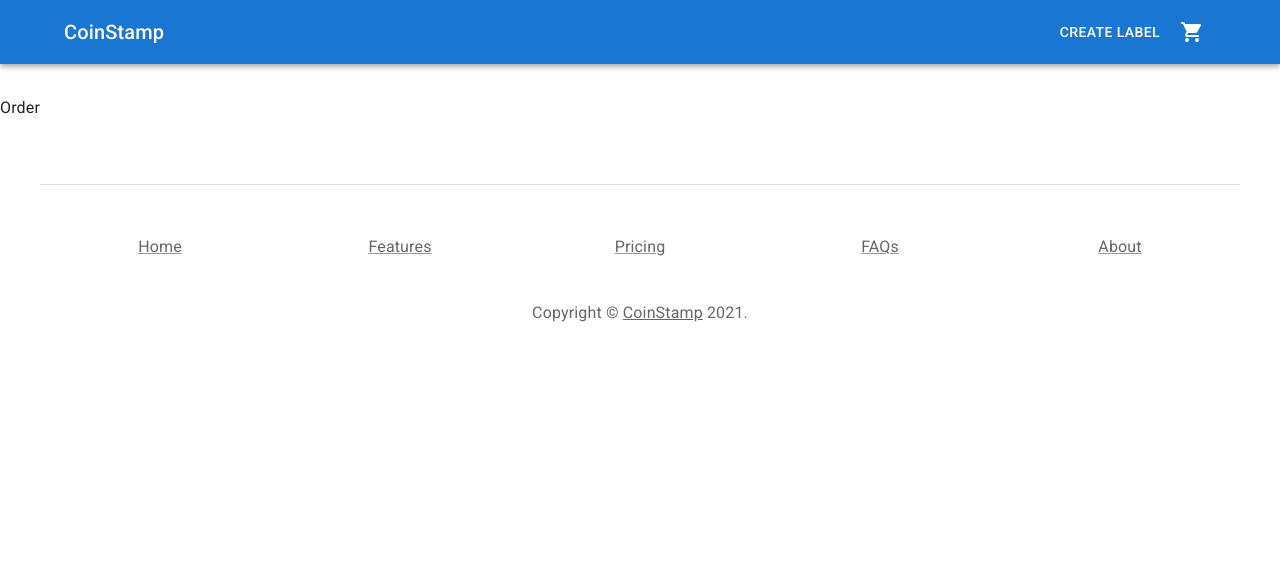
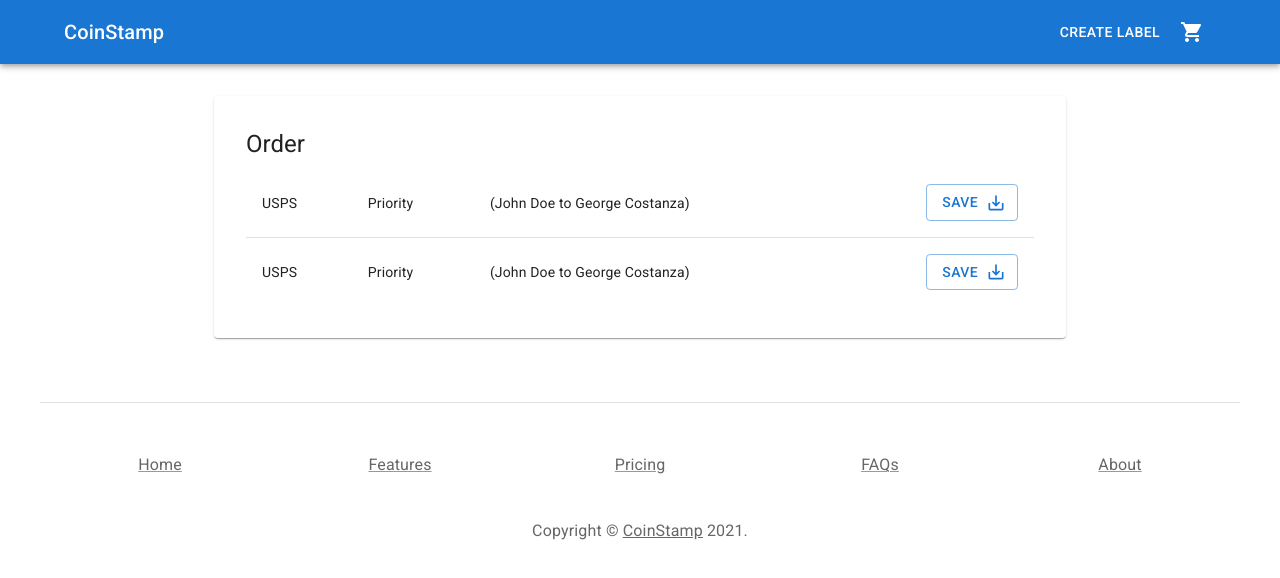
Before and after one commit to xilaluna/coinstamp, a React (Create React App) app in the folder client/: page /order in a window 1280 px wide. Shown: the top 578 px of the page. Built offline with nearby package versions, Linux system fonts and the light colour scheme.

Commit message:
[add] order page complete

```diff
--- a/client/src/components/CartTable/Item.jsx
+++ b/client/src/components/CartTable/Item.jsx
@@ -17,7 +17,7 @@ const Item = (props) => {
       <TableCell align="right">{carrier}</TableCell>
       <TableCell align="right">{service}</TableCell>
       <TableCell align="right">
-        (From {fromName} | To {toName})
+        ({fromName} to {toName})
       </TableCell>
       <TableCell align="right">${rate}</TableCell>
       <TableCell align="right">
--- /dev/null
+++ b/client/src/components/OrderTable/Item.jsx
@@ -0,0 +1,28 @@
+import React from "react"
+
+import TableRow from "@mui/material/TableRow"
+import TableCell from "@mui/material/TableCell"
+import Button from "@mui/material/Button"
+import SaveAltIcon from "@mui/icons-material/SaveAlt"
+
+const Item = (props) => {
+  const { carrier, service, fromName, toName } = props
+  return (
+    <TableRow sx={{ "&:last-child td, &:last-child th": { border: 0 } }}>
+      <TableCell component="th" scope="row">
+        {carrier}
+      </TableCell>
+      <TableCell>{service}</TableCell>
+      <TableCell>
+        ({fromName} to {toName})
+      </TableCell>
+      <TableCell align="right">
+        <Button variant="outlined" endIcon={<SaveAltIcon />}>
+          Save
+        </Button>
+      </TableCell>
+    </TableRow>
+  )
+}
+
+export default Item
--- /dev/null
+++ b/client/src/components/OrderTable/OrderTable.jsx
@@ -0,0 +1,32 @@
+import React from "react"
+
+import Typography from "@mui/material/Typography"
+import TableContainer from "@mui/material/TableContainer"
+import Table from "@mui/material/Table"
+import TableBody from "@mui/material/TableBody"
+
+import Item from "./Item"
+import data from "../../assets/data/testorder.json"
+
+const OrderTable = () => {
+  const items = data.map((obj) => {
+    const { carrier, service, fromName, toName } = obj
+    return (
+      <Item carrier={carrier} service={service} fromName={fromName} toName={toName} />
+    )
+  })
+  return (
+    <React.Fragment>
+      <Typography variant="h5" gutterBottom>
+        Order
+      </Typography>
+      <TableContainer>
+        <Table>
+          <TableBody>{items}</TableBody>
+        </Table>
+      </TableContainer>
+    </React.Fragment>
+  )
+}
+
+export default OrderTable
--- a/client/src/components/Summary/Summary.jsx
+++ b/client/src/components/Summary/Summary.jsx
@@ -1,6 +1,9 @@
 import React from "react"
 
 import Typography from "@mui/material/Typography"
+import Button from "@mui/material/Button"
+import Stack from "@mui/material/Stack"
+import Divider from "@mui/material/Divider"
 
 const Summary = () => {
   return (
@@ -8,6 +11,22 @@ const Summary = () => {
       <Typography variant="h5" gutterBottom>
         Summary
       </Typography>
+      <Stack spacing={2}>
+        <Stack direction="row" sx={{ justifyContent: "space-between" }}>
+          <Typography>Subtotal</Typography>
+          <Typography>$9.00</Typography>
+        </Stack>
+        <Stack direction="row" sx={{ justifyContent: "space-between" }}>
+          <Typography>Service Fee</Typography>
+          <Typography>$2.00</Typography>
+        </Stack>
+        <Divider />
+        <Stack direction="row" sx={{ justifyContent: "space-between" }}>
+          <Typography>Order Total</Typography>
+          <Typography>$11.00</Typography>
+        </Stack>
+        <Button variant="contained">Checkout</Button>
+      </Stack>
     </React.Fragment>
   )
 }
--- a/client/src/pages/Order/Order.jsx
+++ b/client/src/pages/Order/Order.jsx
@@ -1,11 +1,17 @@
 import React from "react"
-import Typography from "@mui/material/Typography"
+
+import Paper from "@mui/material/Paper"
+import Container from "@mui/material/Container"
+
+import OrderTable from "../../components/OrderTable/OrderTable"
 
 const Order = () => {
   return (
-    <React.Fragment>
-      <Typography>Order</Typography>
-    </React.Fragment>
+    <Container maxWidth="md">
+      <Paper sx={{ p: 4 }}>
+        <OrderTable />
+      </Paper>
+    </Container>
   )
 }
 
```
